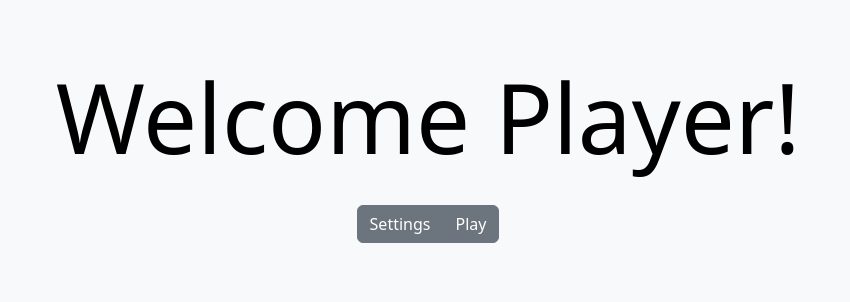
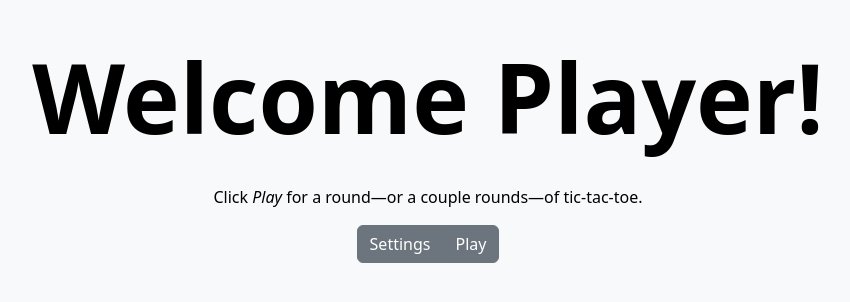
Before and after one commit to vguo2037/sample, a React (Create React App) app: page / in a window 1280 px wide. Shown: the part 256-558 px from the top of the page, without its empty margins (212-1062 px from the left). Built offline with nearby package versions, Linux system fonts and the light colour scheme.

Commit message:
minor style & skeleton fixes

```diff
--- a/package.json
+++ b/package.json
@@ -47,6 +47,7 @@
     ]
   },
   "devDependencies": {
+    "@babel/plugin-proposal-private-property-in-object": "^7.21.11",
     "gh-pages": "^6.1.1",
     "sass": "^1.77.5"
   }
--- a/public/index.html
+++ b/public/index.html
@@ -6,10 +6,10 @@
     <meta name="viewport" content="width=device-width, initial-scale=1" />
     <meta name="theme-color" content="#000000" />
     <meta
-      name="description"
-      content="Web site created using create-react-app"
+      name="Tic-Tac-Toe"
+      content="A tic-tac-toe game created using create-react-app"
     />
-    <link rel="apple-touch-icon" href="%PUBLIC_URL%/logo192.png" />
+    <link rel="apple-touch-icon" href="%PUBLIC_URL%/favicon.ico" />
     <!--
       manifest.json provides metadata used when your web app is installed on a
       user's mobile device or desktop. See https://developers.google.com/web/fundamentals/web-app-manifest/
--- a/src/components/StyleWrapper.tsx
+++ b/src/components/StyleWrapper.tsx
@@ -10,8 +10,9 @@ const StyleWrapper: React.FC<StyleWrapperProps> = ({ children, override }) => {
   const settingsContext = useContext(SettingsContext);
   const darkModeUsed = override?.darkMode ?? settingsContext?.darkMode;
   const bgColor = darkModeUsed ? "bg-dark" : "bg-light";
+  const overridePadding = override ? "override-padding" : "";
 
-  return <div className={`app ${bgColor}`}>{children}</div>;
+  return <div className={`app ${bgColor} ${overridePadding}`}>{children}</div>;
 };
 
 export default StyleWrapper;
--- a/src/pages/GamePage.tsx
+++ b/src/pages/GamePage.tsx
@@ -1,11 +1,11 @@
-import React, { useState, useContext } from "react";
+import React from "react";
 import { useNavigate } from "react-router-dom";
-import { GameContext } from "../utils";
+// import { GameContext } from "../utils";
 import { Button, ButtonGroup } from "react-bootstrap";
 
 const GamePage = () => {
   const navigate = useNavigate();
-  const gameContext = useContext(GameContext);
+  // const gameContext = useContext(GameContext);
 
   return (<>
     <ButtonGroup>
--- a/src/pages/LandingPage.tsx
+++ b/src/pages/LandingPage.tsx
@@ -9,6 +9,7 @@ const LandingPage = () => {
 
   return (<>
     <p className="title">Welcome {settingsContext?.nickname}!</p>
+    <p>Click <i>Play</i> for a round—or a couple rounds—of tic-tac-toe.</p>
     <ButtonGroup>
       <Button variant="secondary" onClick={() => navigate("/settings")}>Settings</Button>
       <Button variant="secondary" onClick={() => navigate("/game")}>Play</Button>
--- a/src/styles/App.scss
+++ b/src/styles/App.scss
@@ -8,6 +8,11 @@
   flex-direction: column;
   align-items: center;
   justify-content: center;
+  padding: min(5vw, 720px);
+
+  &:has(.override-padding) {
+    padding: 0;
+  };
 
   &.bg-light {
     background: #FFF;
@@ -21,4 +26,5 @@
 
 .title {
   font-size: 7.5vw;
+  font-weight: bold;
 }
--- a/src/styles/toggle.scss
+++ b/src/styles/toggle.scss
@@ -27,6 +27,7 @@
 
   .toggleInput {
     opacity: 0;
+    cursor: pointer;
   };
 
   &:has(.toggleInput:checked) {
```
Also changed, not shown: 1 other file (tests, documents, lock files or other folders).
